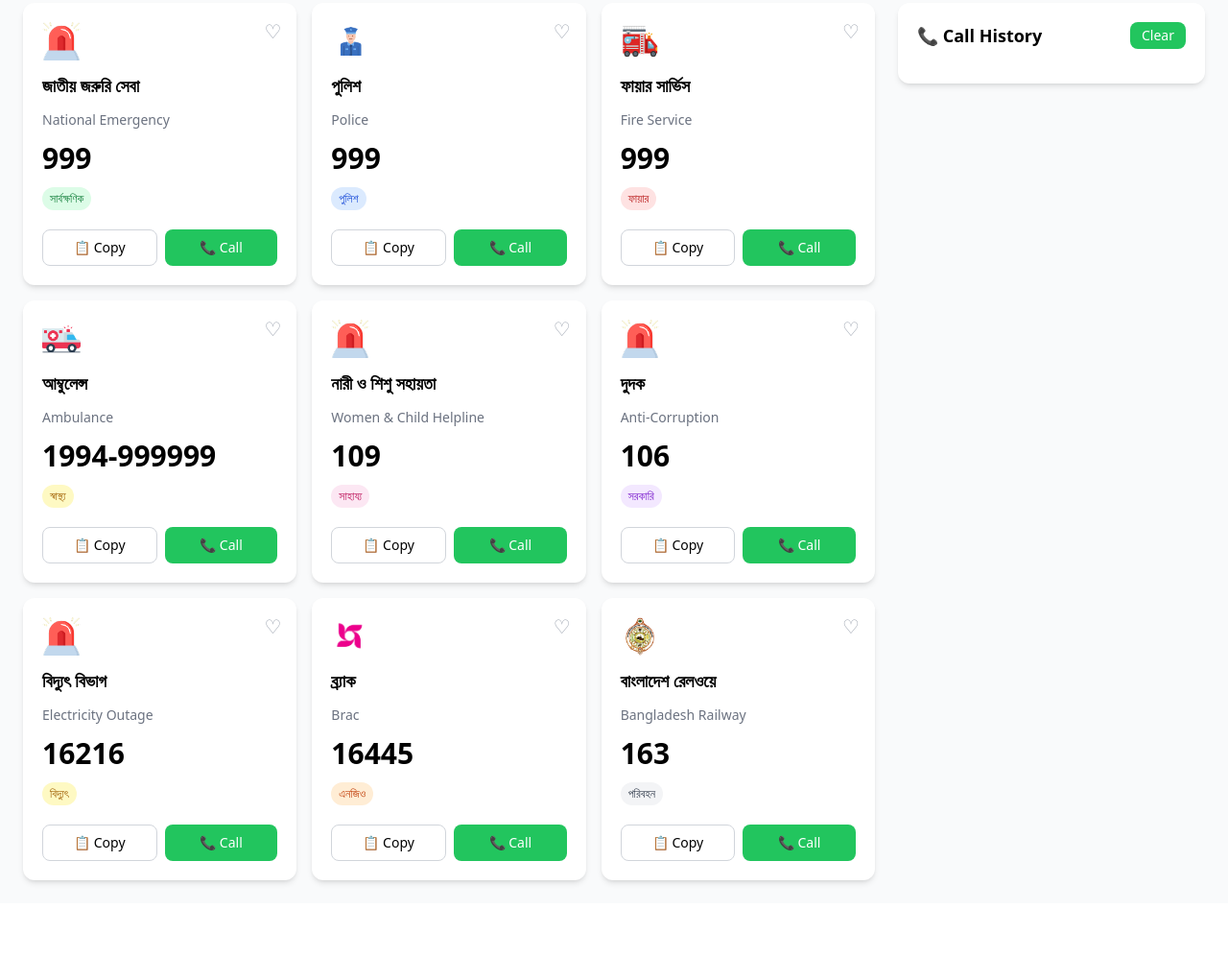
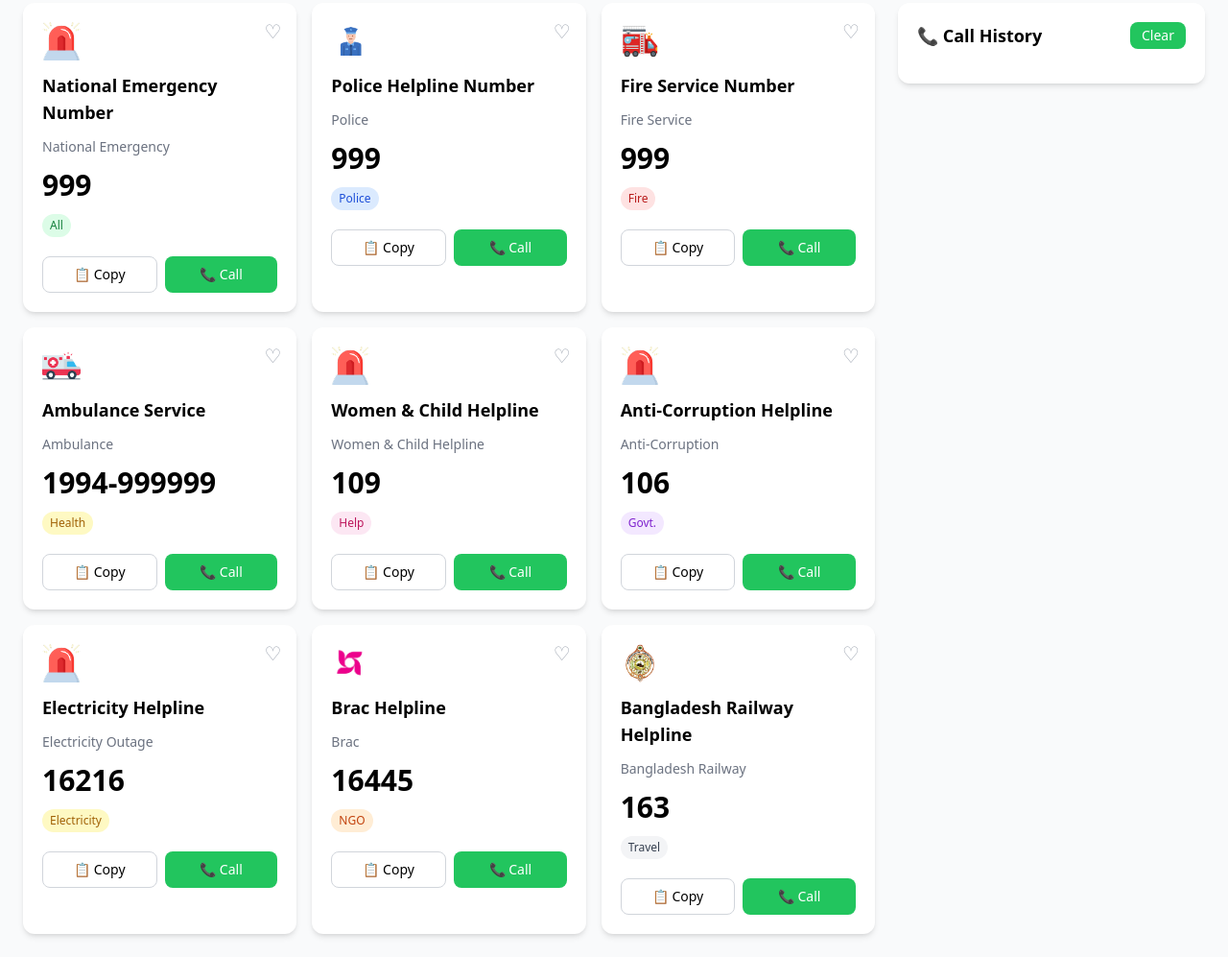
Before and after one commit to ruksat13/B12-A5-Emergency-Hotline, a website: page index.html in a window 1280 px wide. Shown: the part 365-1362 px from the top of the page at 96% size. Before the commit the page ends 1306 px from the top, so only its background shows below. Drawn offline with nearby package versions, Linux system fonts and the light colour scheme.

Commit message:
update code

```diff
--- a/index.html
+++ b/index.html
@@ -12,7 +12,6 @@
 <body>
 
     <!-- Navbar -->
-    <!-- Emergency Hotline Website - Assignment 05 -->
     <nav class="flex justify-between items-center px-10 py-4 bg-white shadow-md sticky top-0 z-50">
         <div class="flex items-center gap-3">
             <img src="assets/logo-dark.png" alt="logo" class="w-10 h-10">
@@ -55,15 +54,15 @@
             <div class="bg-white rounded-xl shadow-md p-5 flex flex-col gap-3 relative">
                 <img src="assets/emergency.png" alt="emergency" class="w-10 h-10">
                 <button class="hrt absolute top-4 right-4 text-gray-400 text-xl">♡</button>
-                <h2 class="text-lg font-bold">জাতীয় জরুরি সেবা</h2>
+                <h2 class="text-lg font-bold">National Emergency Number</h2>
                 <p class="text-gray-500 text-sm">National Emergency</p>
                 <p class="text-3xl font-bold">999</p>
-                <span class="bg-green-100 text-green-700 text-xs px-2 py-1 rounded-full w-fit">সার্বক্ষণিক</span>
+                <span class="bg-green-100 text-green-700 text-xs px-2 py-1 rounded-full w-fit">All</span>
                 <div class="flex gap-2 mt-2">
                     <button onclick="copyNumber('999')"
                         class="flex-1 border border-gray-300 rounded-lg py-2 text-sm flex items-center justify-center gap-1">📋
                         Copy</button>
-                    <button onclick="callService('জাতীয় জরুরি সেবা', '999')"
+                    <button onclick="callService('National Emergency Number', '999')"
                         class="flex-1 bg-green-500 text-white rounded-lg py-2 text-sm flex items-center justify-center gap-1">📞
                         Call</button>
                 </div>
@@ -73,15 +72,15 @@
             <div class="bg-white rounded-xl shadow-md p-5 flex flex-col gap-3 relative">
                 <img src="assets/police.png" alt="police" class="w-10 h-10">
                 <button class="hrt absolute top-4 right-4 text-gray-400 text-xl">♡</button>
-                <h2 class="text-lg font-bold">পুলিশ</h2>
+                <h2 class="text-lg font-bold">Police Helpline Number</h2>
                 <p class="text-gray-500 text-sm">Police</p>
                 <p class="text-3xl font-bold">999</p>
-                <span class="bg-blue-100 text-blue-700 text-xs px-2 py-1 rounded-full w-fit">পুলিশ</span>
+                <span class="bg-blue-100 text-blue-700 text-xs px-2 py-1 rounded-full w-fit">Police</span>
                 <div class="flex gap-2 mt-2">
                     <button onclick="copyNumber('999')"
                         class="flex-1 border border-gray-300 rounded-lg py-2 text-sm flex items-center justify-center gap-1">📋
                         Copy</button>
-                    <button onclick="callService('পুলিশ', '999')"
+                    <button onclick="callService('Police Helpline Number', '999')"
                         class="flex-1 bg-green-500 text-white rounded-lg py-2 text-sm flex items-center justify-center gap-1">📞
                         Call</button>
                 </div>
@@ -91,15 +90,15 @@
             <div class="bg-white rounded-xl shadow-md p-5 flex flex-col gap-3 relative">
                 <img src="assets/fire-service.png" alt="fire" class="w-10 h-10">
                 <button class="hrt absolute top-4 right-4 text-gray-400 text-xl">♡</button>
-                <h2 class="text-lg font-bold">ফায়ার সার্ভিস</h2>
+                <h2 class="text-lg font-bold">Fire Service Number</h2>
                 <p class="text-gray-500 text-sm">Fire Service</p>
                 <p class="text-3xl font-bold">999</p>
-                <span class="bg-red-100 text-red-700 text-xs px-2 py-1 rounded-full w-fit">ফায়ার</span>
+                <span class="bg-red-100 text-red-700 text-xs px-2 py-1 rounded-full w-fit">Fire</span>
                 <div class="flex gap-2 mt-2">
                     <button onclick="copyNumber('999')"
                         class="flex-1 border border-gray-300 rounded-lg py-2 text-sm flex items-center justify-center gap-1">📋
                         Copy</button>
-                    <button onclick="callService('ফায়ার সার্ভিস', '999')"
+                    <button onclick="callService('Fire Service Number', '999')"
                         class="flex-1 bg-green-500 text-white rounded-lg py-2 text-sm flex items-center justify-center gap-1">📞
                         Call</button>
                 </div>
@@ -109,15 +108,15 @@
             <div class="bg-white rounded-xl shadow-md p-5 flex flex-col gap-3 relative">
                 <img src="assets/ambulance.png" alt="ambulance" class="w-10 h-10">
                 <button class="hrt absolute top-4 right-4 text-gray-400 text-xl">♡</button>
-                <h2 class="text-lg font-bold">আম্বুলেন্স</h2>
+                <h2 class="text-lg font-bold">Ambulance Service</h2>
                 <p class="text-gray-500 text-sm">Ambulance</p>
                 <p class="text-3xl font-bold">1994-999999</p>
-                <span class="bg-yellow-100 text-yellow-700 text-xs px-2 py-1 rounded-full w-fit">স্বাস্থ্য</span>
+                <span class="bg-yellow-100 text-yellow-700 text-xs px-2 py-1 rounded-full w-fit">Health</span>
                 <div class="flex gap-2 mt-2">
                     <button onclick="copyNumber('1994-999999')"
                         class="flex-1 border border-gray-300 rounded-lg py-2 text-sm flex items-center justify-center gap-1">📋
                         Copy</button>
-                    <button onclick="callService('আম্বুলেন্স', '1994-999999')"
+                    <button onclick="callService('Ambulance Service', '1994-999999')"
                         class="flex-1 bg-green-500 text-white rounded-lg py-2 text-sm flex items-center justify-center gap-1">📞
                         Call</button>
                 </div>
@@ -127,15 +126,15 @@
             <div class="bg-white rounded-xl shadow-md p-5 flex flex-col gap-3 relative">
                 <img src="assets/emergency.png" alt="women" class="w-10 h-10">
                 <button class="hrt absolute top-4 right-4 text-gray-400 text-xl">♡</button>
-                <h2 class="text-lg font-bold">নারী ও শিশু সহায়তা</h2>
+                <h2 class="text-lg font-bold">Women & Child Helpline</h2>
                 <p class="text-gray-500 text-sm">Women & Child Helpline</p>
                 <p class="text-3xl font-bold">109</p>
-                <span class="bg-pink-100 text-pink-700 text-xs px-2 py-1 rounded-full w-fit">সাহায্য</span>
+                <span class="bg-pink-100 text-pink-700 text-xs px-2 py-1 rounded-full w-fit">Help</span>
                 <div class="flex gap-2 mt-2">
                     <button onclick="copyNumber('109')"
                         class="flex-1 border border-gray-300 rounded-lg py-2 text-sm flex items-center justify-center gap-1">📋
                         Copy</button>
-                    <button onclick="callService('নারী ও শিশু সহায়তা', '109')"
+                    <button onclick="callService('Women & Child Helpline', '109')"
                         class="flex-1 bg-green-500 text-white rounded-lg py-2 text-sm flex items-center justify-center gap-1">📞
                         Call</button>
                 </div>
@@ -143,17 +142,17 @@
 
             <!-- Card 6 -->
             <div class="bg-white rounded-xl shadow-md p-5 flex flex-col gap-3 relative">
-                <img src="assets/emergency.png" alt="duдок" class="w-10 h-10">
+                <img src="assets/emergency.png" alt="anticorruption" class="w-10 h-10">
                 <button class="hrt absolute top-4 right-4 text-gray-400 text-xl">♡</button>
-                <h2 class="text-lg font-bold">দুদক</h2>
+                <h2 class="text-lg font-bold">Anti-Corruption Helpline</h2>
                 <p class="text-gray-500 text-sm">Anti-Corruption</p>
                 <p class="text-3xl font-bold">106</p>
-                <span class="bg-purple-100 text-purple-700 text-xs px-2 py-1 rounded-full w-fit">সরকারি</span>
+                <span class="bg-purple-100 text-purple-700 text-xs px-2 py-1 rounded-full w-fit">Govt.</span>
                 <div class="flex gap-2 mt-2">
                     <button onclick="copyNumber('106')"
                         class="flex-1 border border-gray-300 rounded-lg py-2 text-sm flex items-center justify-center gap-1">📋
                         Copy</button>
-                    <button onclick="callService('দুদক', '106')"
+                    <button onclick="callService('Anti-Corruption Helpline', '106')"
                         class="flex-1 bg-green-500 text-white rounded-lg py-2 text-sm flex items-center justify-center gap-1">📞
                         Call</button>
                 </div>
@@ -163,15 +162,15 @@
             <div class="bg-white rounded-xl shadow-md p-5 flex flex-col gap-3 relative">
                 <img src="assets/emergency.png" alt="electricity" class="w-10 h-10">
                 <button class="hrt absolute top-4 right-4 text-gray-400 text-xl">♡</button>
-                <h2 class="text-lg font-bold">বিদ্যুৎ বিভাগ</h2>
+                <h2 class="text-lg font-bold">Electricity Helpline</h2>
                 <p class="text-gray-500 text-sm">Electricity Outage</p>
                 <p class="text-3xl font-bold">16216</p>
-                <span class="bg-yellow-100 text-yellow-700 text-xs px-2 py-1 rounded-full w-fit">বিদ্যুৎ</span>
+                <span class="bg-yellow-100 text-yellow-700 text-xs px-2 py-1 rounded-full w-fit">Electricity</span>
                 <div class="flex gap-2 mt-2">
                     <button onclick="copyNumber('16216')"
                         class="flex-1 border border-gray-300 rounded-lg py-2 text-sm flex items-center justify-center gap-1">📋
                         Copy</button>
-                    <button onclick="callService('বিদ্যুৎ বিভাগ', '16216')"
+                    <button onclick="callService('Electricity Helpline', '16216')"
                         class="flex-1 bg-green-500 text-white rounded-lg py-2 text-sm flex items-center justify-center gap-1">📞
                         Call</button>
                 </div>
@@ -181,15 +180,15 @@
             <div class="bg-white rounded-xl shadow-md p-5 flex flex-col gap-3 relative">
                 <img src="assets/brac.png" alt="brac" class="w-10 h-10">
                 <button class="hrt absolute top-4 right-4 text-gray-400 text-xl">♡</button>
-                <h2 class="text-lg font-bold">ব্র্যাক</h2>
+                <h2 class="text-lg font-bold">Brac Helpline</h2>
                 <p class="text-gray-500 text-sm">Brac</p>
                 <p class="text-3xl font-bold">16445</p>
-                <span class="bg-orange-100 text-orange-700 text-xs px-2 py-1 rounded-full w-fit">এনজিও</span>
+                <span class="bg-orange-100 text-orange-700 text-xs px-2 py-1 rounded-full w-fit">NGO</span>
                 <div class="flex gap-2 mt-2">
                     <button onclick="copyNumber('16445')"
                         class="flex-1 border border-gray-300 rounded-lg py-2 text-sm flex items-center justify-center gap-1">📋
                         Copy</button>
-                    <button onclick="callService('ব্র্যাক', '16445')"
+                    <button onclick="callService('Brac Helpline', '16445')"
                         class="flex-1 bg-green-500 text-white rounded-lg py-2 text-sm flex items-center justify-center gap-1">📞
                         Call</button>
                 </div>
@@ -199,15 +198,15 @@
             <div class="bg-white rounded-xl shadow-md p-5 flex flex-col gap-3 relative">
                 <img src="assets/Bangladesh-Railway.png" alt="railway" class="w-10 h-10">
                 <button class="hrt absolute top-4 right-4 text-gray-400 text-xl">♡</button>
-                <h2 class="text-lg font-bold">বাংলাদেশ রেলওয়ে</h2>
+                <h2 class="text-lg font-bold">Bangladesh Railway Helpline</h2>
                 <p class="text-gray-500 text-sm">Bangladesh Railway</p>
                 <p class="text-3xl font-bold">163</p>
-                <span class="bg-gray-100 text-gray-700 text-xs px-2 py-1 rounded-full w-fit">পরিবহন</span>
+                <span class="bg-gray-100 text-gray-700 text-xs px-2 py-1 rounded-full w-fit">Travel</span>
                 <div class="flex gap-2 mt-2">
                     <button onclick="copyNumber('163')"
                         class="flex-1 border border-gray-300 rounded-lg py-2 text-sm flex items-center justify-center gap-1">📋
                         Copy</button>
-                    <button onclick="callService('বাংলাদেশ রেলওয়ে', '163')"
+                    <button onclick="callService('Bangladesh Railway Helpline', '163')"
                         class="flex-1 bg-green-500 text-white rounded-lg py-2 text-sm flex items-center justify-center gap-1">📞
                         Call</button>
                 </div>
```
